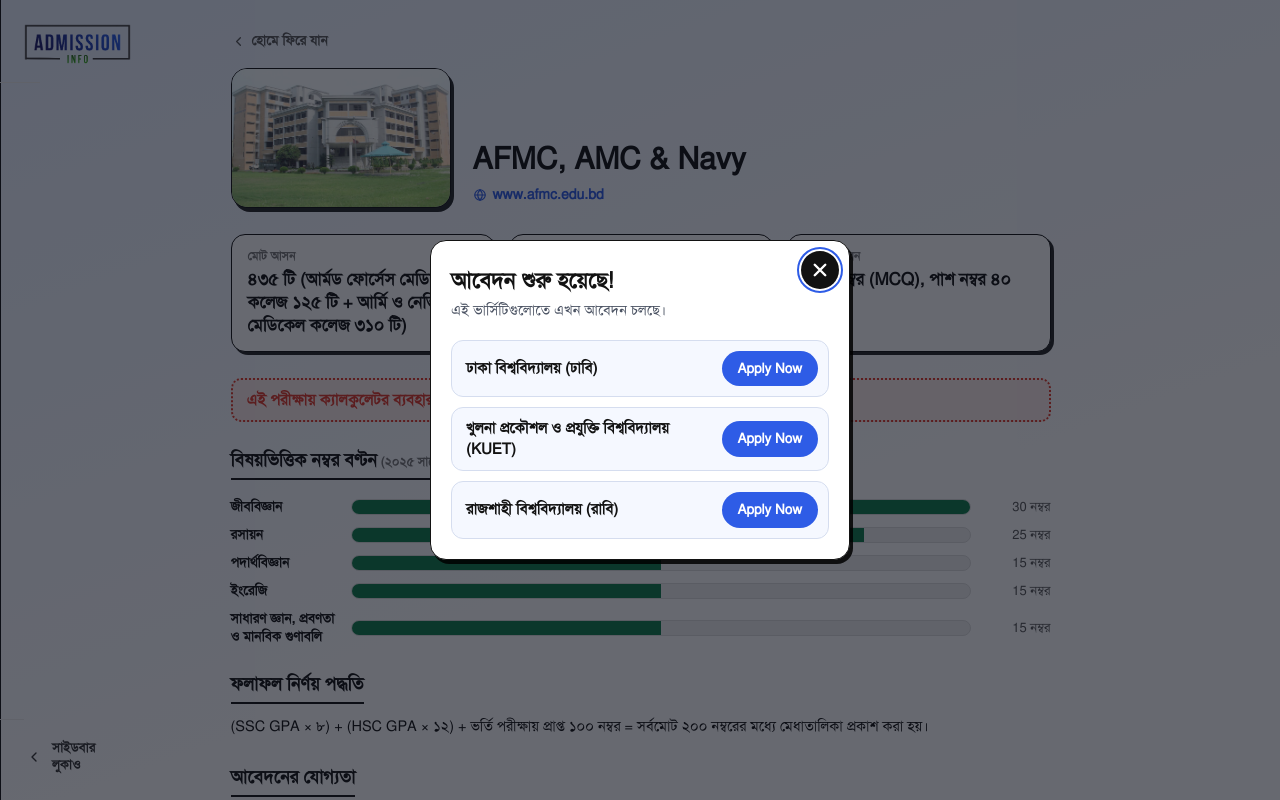
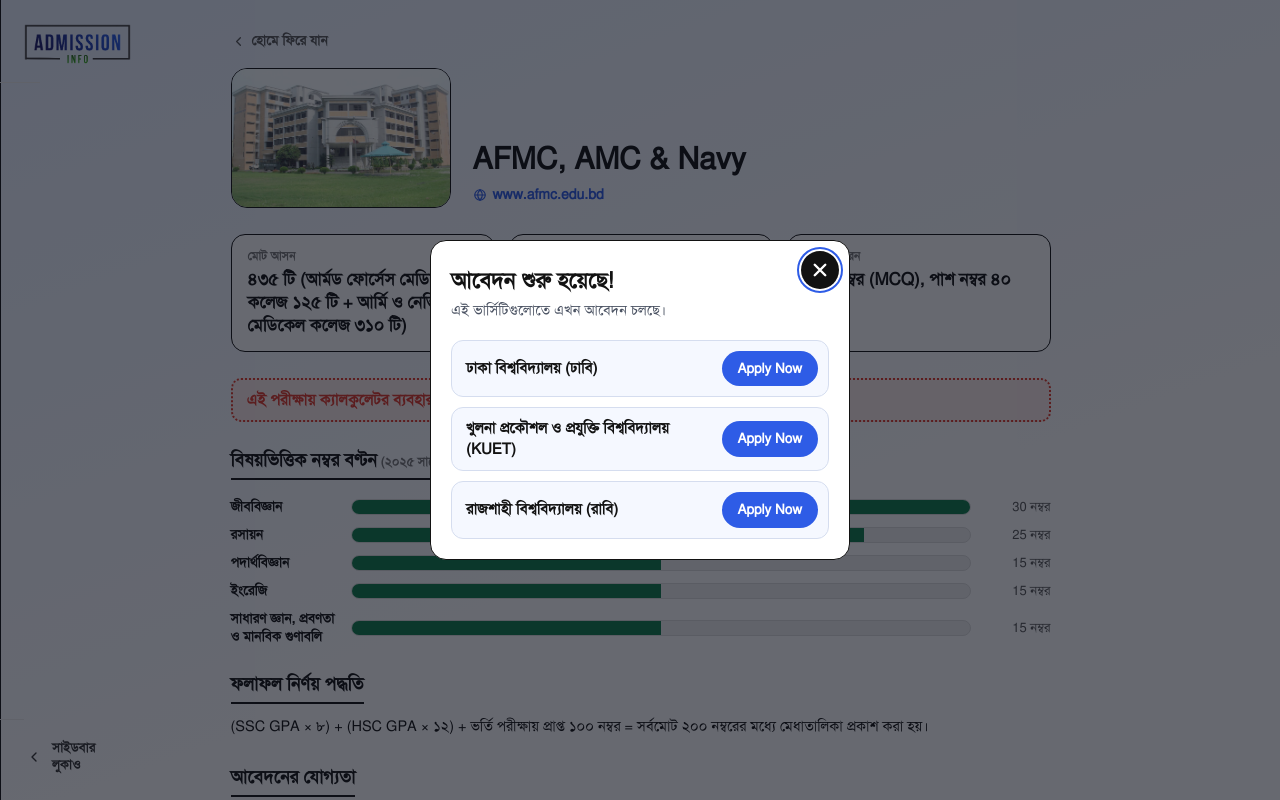
Before and after one commit to nishat-jihad/Admission-info, a Next.js app in the folder chance-hobe-ki/: page /university/afmc in a window 1280 px wide. Shown: the top 800 px of the page. Built offline with nearby package versions, Linux system fonts and the light colour scheme.

Commit message:
Update globals.css

```diff
--- a/chance-hobe-ki/src/app/globals.css
+++ b/chance-hobe-ki/src/app/globals.css
@@ -19,8 +19,8 @@
   --bg: #f4f6f2;
   --nav-bg: #ffffff;
   --card-bg: #ffffff;
-  --shadow-hard: 3px 4px 0px 0px rgba(0, 0, 0, 0.85);
-  --shadow-thin: 1.5px 2px 0px 0px rgba(0, 0, 0, 0.85);
+  --shadow-hard: none;
+  --shadow-thin: none;
 }
 
 * {
@@ -209,7 +209,7 @@ nav.nav-links a.nav-icon-link.active .nav-label {
 }
 .hamburger-btn:active {
   transform: translate(2px, 3px);
-  box-shadow: 1px 1px 0px 0px rgba(0, 0, 0, 0.85);
+  box-shadow: none;
 }
 .hamburger-btn svg {
   width: 20px;
@@ -512,7 +512,7 @@ nav.nav-links a.nav-icon-link.active .nav-label {
 }
 .hero-cta .primary:active {
   transform: translate(2px, 3px);
-  box-shadow: 1px 1px 0px 0px rgba(0, 0, 0, 0.85);
+  box-shadow: none;
 }
 .hero-visual {
   position: relative;
@@ -526,7 +526,7 @@ nav.nav-links a.nav-icon-link.active .nav-label {
   object-fit: cover;
   border-radius: 18px;
   border: 1.5px solid var(--black);
-  box-shadow: 5px 5px 0px 0px rgba(0, 0, 0, 0.85);
+  box-shadow: none;
 }
 .hero-visual .vc-1 {
   transform: rotate(-2deg);
@@ -1745,7 +1745,7 @@ main.page {
 }
 .sticker:active {
   transform: translate(2px, 3px);
-  box-shadow: 1px 1px 0px 0px rgba(0, 0, 0, 0.85);
+  box-shadow: none;
 }
 .sticker-icon {
   flex-shrink: 0;
@@ -1856,7 +1856,7 @@ main.page {
 }
 .send-btn:active {
   transform: translate(2px, 3px);
-  box-shadow: 1px 1px 0px 0px rgba(0, 0, 0, 0.85);
+  box-shadow: none;
 }
 .form-success {
   display: none;
@@ -2283,7 +2283,7 @@ aside.sidebar.collapsed {
   border-radius: 9px;
   background: #fff;
   border: 1.5px solid var(--black);
-  box-shadow: 2px 2px 0px 0px rgba(0, 0, 0, 0.85);
+  box-shadow: none;
   align-items: center;
   justify-content: center;
   cursor: pointer;
@@ -2477,7 +2477,7 @@ main.content {
   background: #fff;
   border: 1.5px solid var(--black);
   border-radius: 14px;
-  box-shadow: 3px 3px 0px 0px rgba(0, 0, 0, 0.85);
+  box-shadow: none;
   padding: 14px 16px;
 }
 .info-card .label {
@@ -2563,7 +2563,7 @@ section.block h2 .circular-tag {
   padding: 8px 16px;
   font-size: 14.5px;
   font-weight: 700;
-  box-shadow: 2px 2px 0px 0px rgba(0, 0, 0, 0.85);
+  box-shadow: none;
 }
 .placeholder-note {
   background: #fff7e6;
@@ -2648,7 +2648,7 @@ section.block h2 .circular-tag {
 }
 .calc-btn:active {
   transform: translate(2px, 3px);
-  box-shadow: 1px 1px 0px 0px rgba(0, 0, 0, 0.85);
+  box-shadow: none;
 }
 @media (max-width: 900px) {
   .layout.uni-detail {
```
